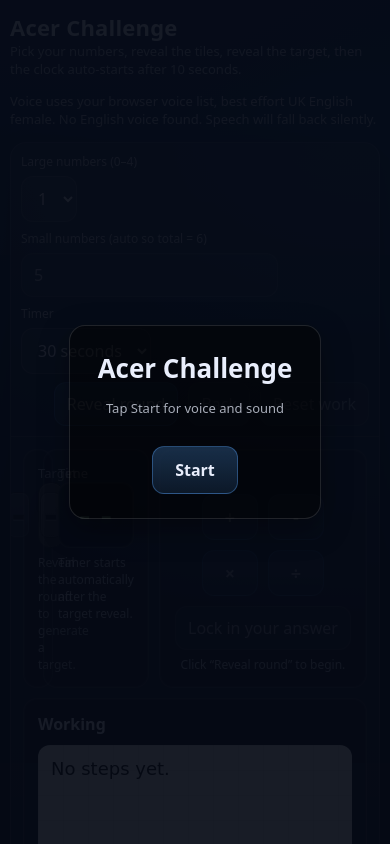
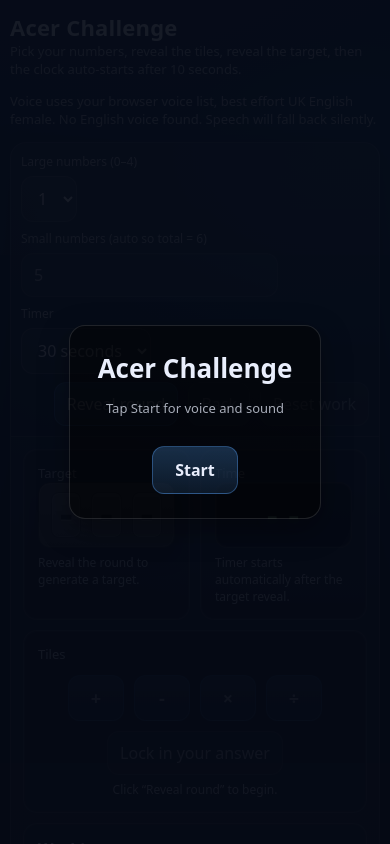
Before and after one commit to richardjhobbs/challenge_acer, a Next.js app: page /solo in a window 390 px wide. Shown: the top 844 px of the page. Built offline with nearby package versions, Linux system fonts and the light colour scheme.

Commit message:
Fix layout centering and timer start

```diff
--- a/components/AcerChallengeGame.tsx
+++ b/components/AcerChallengeGame.tsx
@@ -668,6 +668,7 @@
     announce('And the number is');
     const finalTarget = await rollTargetAndFix();
     announce(String(finalTarget));
+    setPhase('READY');
     announce('Timer starts in 10 seconds');
     setTimerHint('Timer starts in 10 seconds.');
     setTargetHint('Timer starts automatically after the reveal.');
--- a/styles/globals.css
+++ b/styles/globals.css
@@ -35,7 +35,7 @@
 
 a{ color: inherit; text-decoration: none; }
 
-.wrap{ max-width: 100%; margin: 22px auto; padding: 0 16px 32px; }
+.wrap{ max-width: 1200px; margin: 22px auto; padding: 0 16px 32px; }
 
 .topbar{
   display:flex; gap:14px; flex-wrap:wrap; align-items:center; justify-content:space-between;
@@ -161,6 +161,11 @@
 
 @media (max-width: 900px){
   .displayRow{ grid-template-columns: 1fr !important; }
+  .displayRow .targetBox,
+  .displayRow .tilesWrap,
+  .displayRow .timerBox{
+    grid-column: auto !important;
+  }
   .tileRow{ flex-wrap:wrap; }
 }
 
@@ -180,6 +185,12 @@
     grid-template-columns: repeat(2, minmax(0, 1fr));
     gap: 10px;
     width: 100%;
+  }
+
+  .displayRow .targetBox,
+  .displayRow .tilesWrap,
+  .displayRow .timerBox{
+    grid-column: auto !important;
   }
 
   .box{ padding: 10px; min-height: auto; }
```
